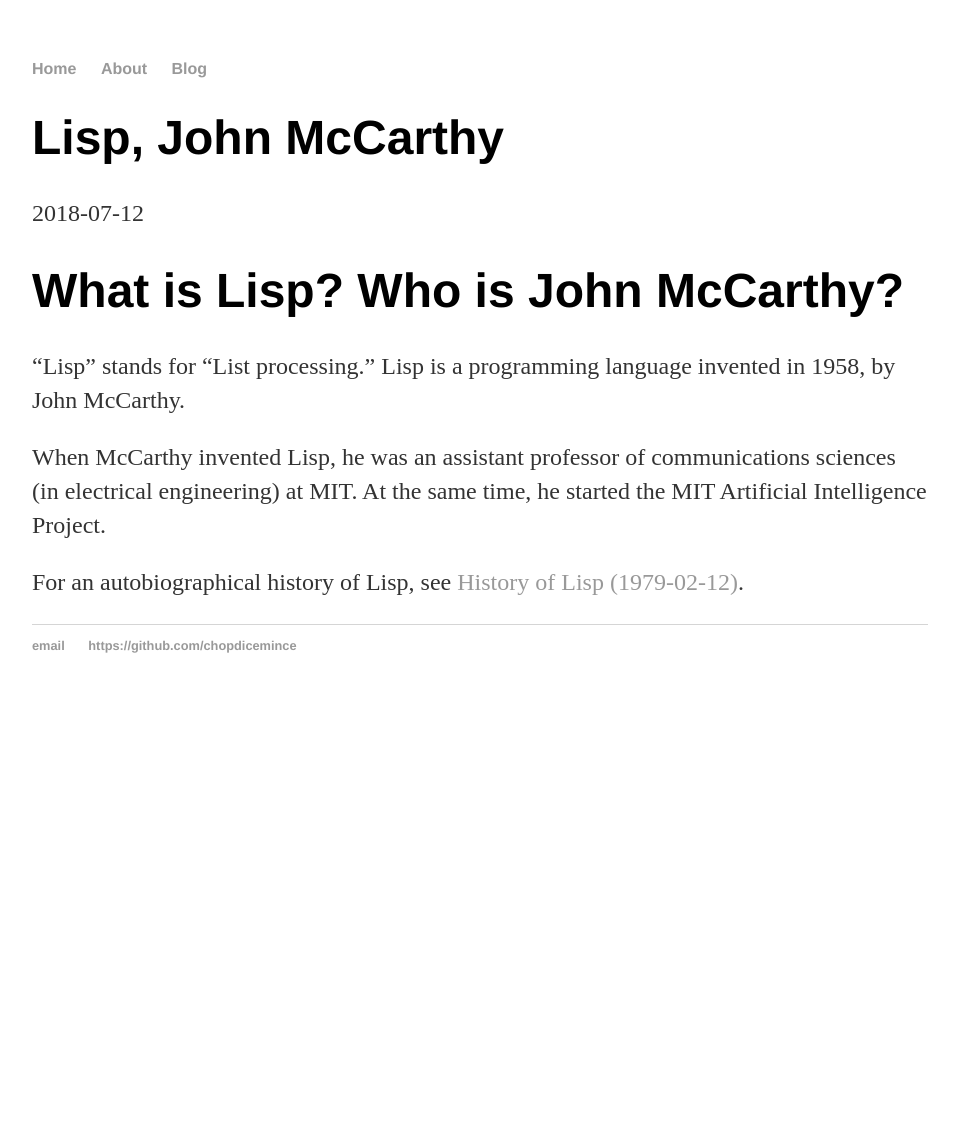
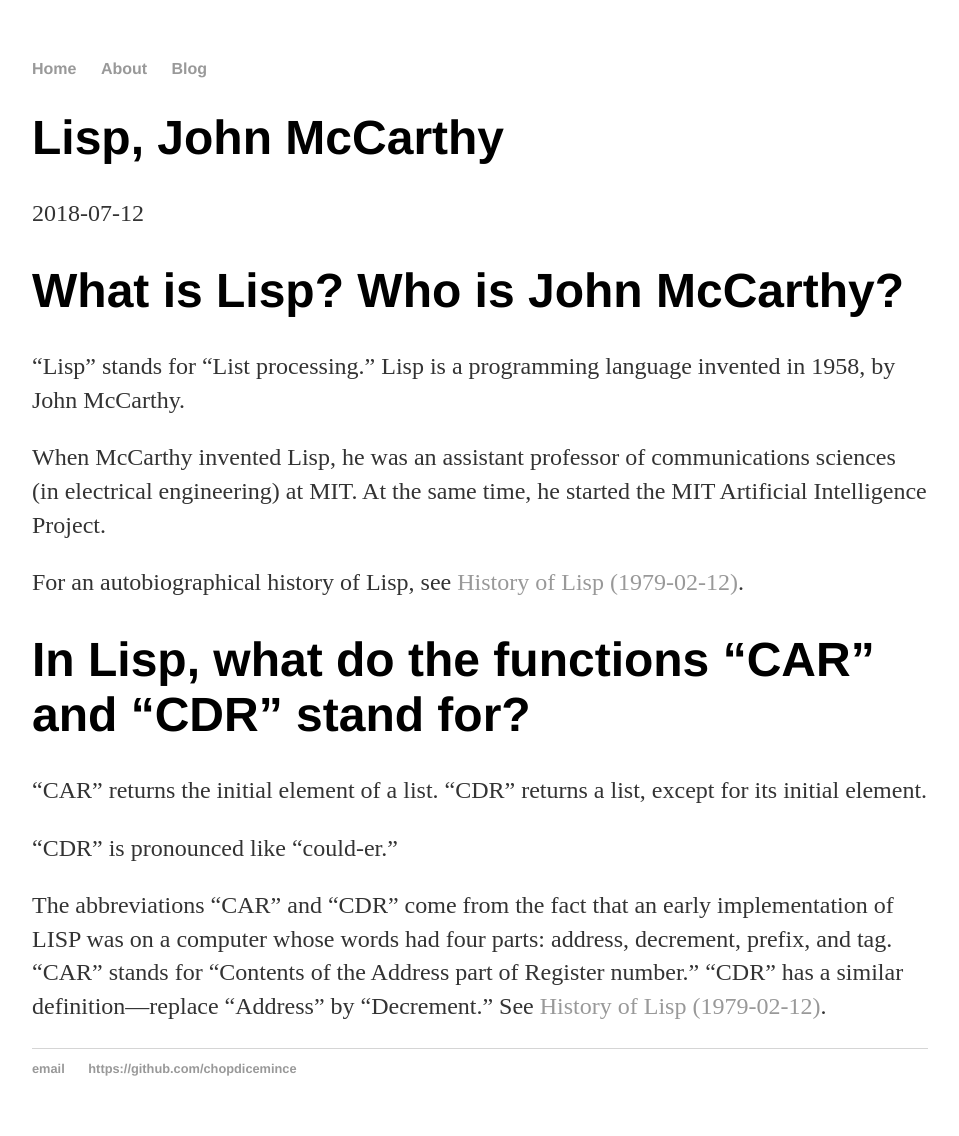
Before and after one commit to chopdicemince/chopdicemince.github.io, a Jekyll site: the page built from _posts/2018-07-12-lisp-and-john-mccarthy.md, in a window 1280 px wide. Shown: the whole page, without its empty margins (160-1119 px from the left). Built offline with Jekyll 4.4.1, drawn with Linux system fonts in a browser that asks for light colours; before the commit the page ends 900 px from its top, so only the background shows below that.

Commit message:
Add question about CAR and CDR

```diff
--- a/_posts/2018-07-12-lisp-and-john-mccarthy.md
+++ b/_posts/2018-07-12-lisp-and-john-mccarthy.md
@@ -11,3 +11,11 @@
 When McCarthy invented Lisp, he was an assistant professor of communications sciences (in electrical engineering) at MIT. At the same time, he started the MIT Artificial Intelligence Project.
 
 For an autobiographical history of Lisp, see [History of Lisp (1979-02-12)](http://jmc.stanford.edu/articles/lisp/lisp.pdf).
+
+# In Lisp, what do the functions "CAR" and "CDR" stand for?
+
+"CAR" returns the initial element of a list. "CDR" returns a list, except for its initial element.
+
+"CDR" is pronounced like "could-er."
+
+The abbreviations "CAR" and "CDR" come from the fact that an early implementation of LISP was on a computer whose words had four parts: address, decrement, prefix, and tag. "CAR" stands for "Contents of the Address part of Register number." "CDR" has a similar definition---replace "Address" by "Decrement." See [History of Lisp (1979-02-12)](http://jmc.stanford.edu/articles/lisp/lisp.pdf).
```
